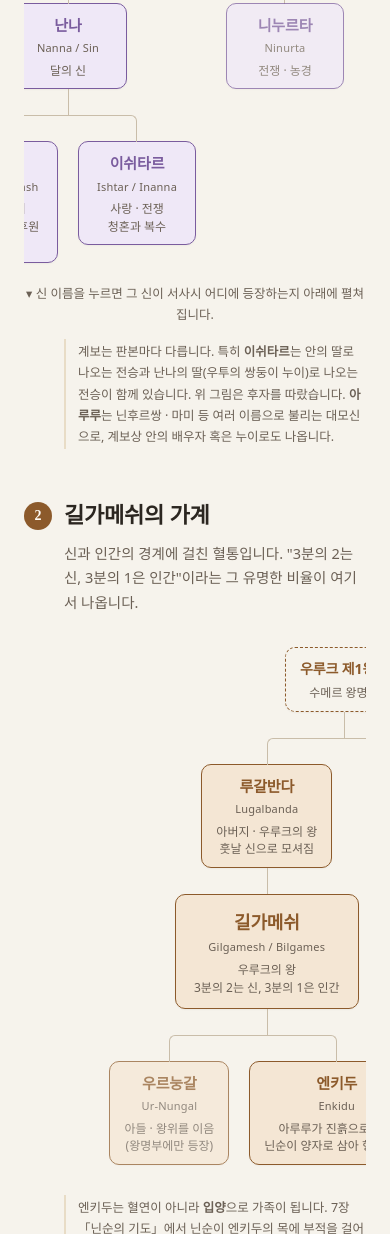
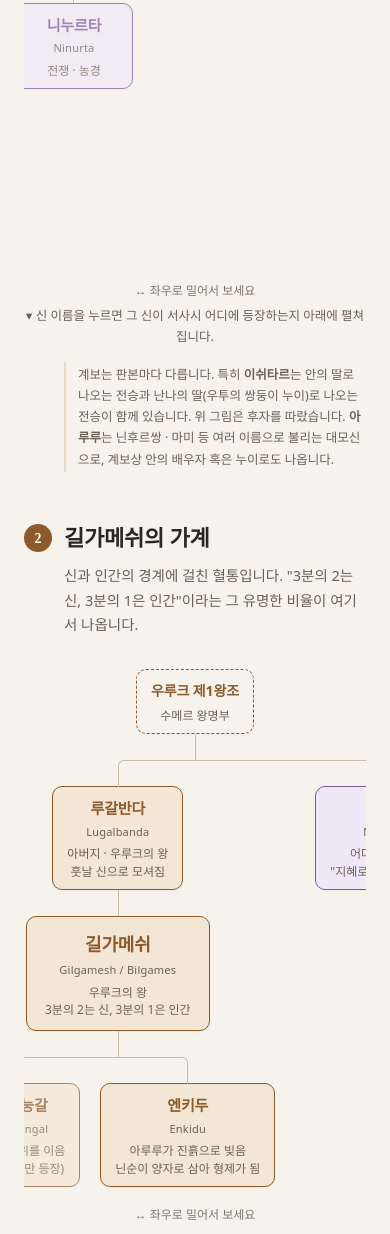
Before and after one commit to minfore-crypto/samyeohoe, a plain HTML site: page gilgamesh/index.html in a window 390 px wide. Shown: the part 2187-3421 px from the top of the page. Drawn offline with Linux system fonts and the light colour scheme.

Commit message:
모바일: 계보도 가로 스크롤을 가운데에서 시작하고 안내 문구 추가

```diff
--- a/gilgamesh/index.html
+++ b/gilgamesh/index.html
@@ -84,7 +84,9 @@ h2 .num{
 .lede{color:var(--ink-soft);font-size:14.5px;margin:0 0 24px;padding-left:40px;}
 
 /* ---------- tree ---------- */
-.scroller{overflow-x:auto;padding:8px 0 16px;}
+.scroller{overflow-x:auto;padding:8px 0 16px;-webkit-overflow-scrolling:touch;}
+.pan-hint{text-align:center;font-size:12px;color:var(--ink-soft);margin:2px 0 0;opacity:.85;}
+.pan-hint::before{content:'\2194\FE0E  ';}
 .tree{min-width:640px;}
 .tree ul{
   position:relative;padding:26px 0 0;margin:0;
@@ -772,5 +774,23 @@ document.querySelectorAll('.node[data-god]').forEach(node=>{
   });
 });
 </script>
+
+<script>
+/* 좁은 화면에서 계보도가 잘린 채로 시작하지 않도록 가운데로 맞춘다 */
+document.querySelectorAll('.scroller').forEach(sc=>{
+  const center = ()=>{
+    const over = sc.scrollWidth - sc.clientWidth;
+    if(over > 0) sc.scrollLeft = over / 2;
+  };
+  center();
+  window.addEventListener('resize', center);
+  if(sc.scrollWidth > sc.clientWidth){
+    const hint = document.createElement('p');
+    hint.className = 'pan-hint';
+    hint.textContent = '좌우로 밀어서 보세요';
+    sc.after(hint);
+  }
+});
+</script>
 </body>
 </html>
```
